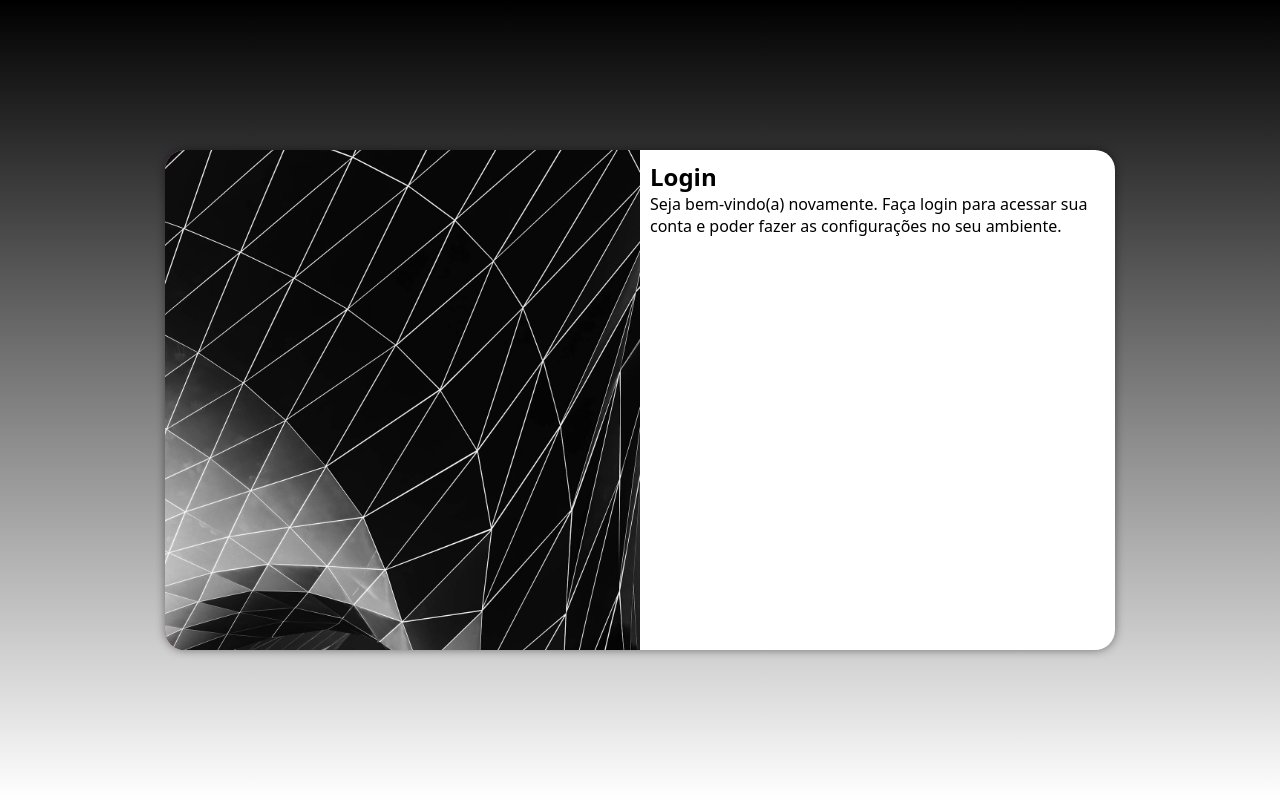
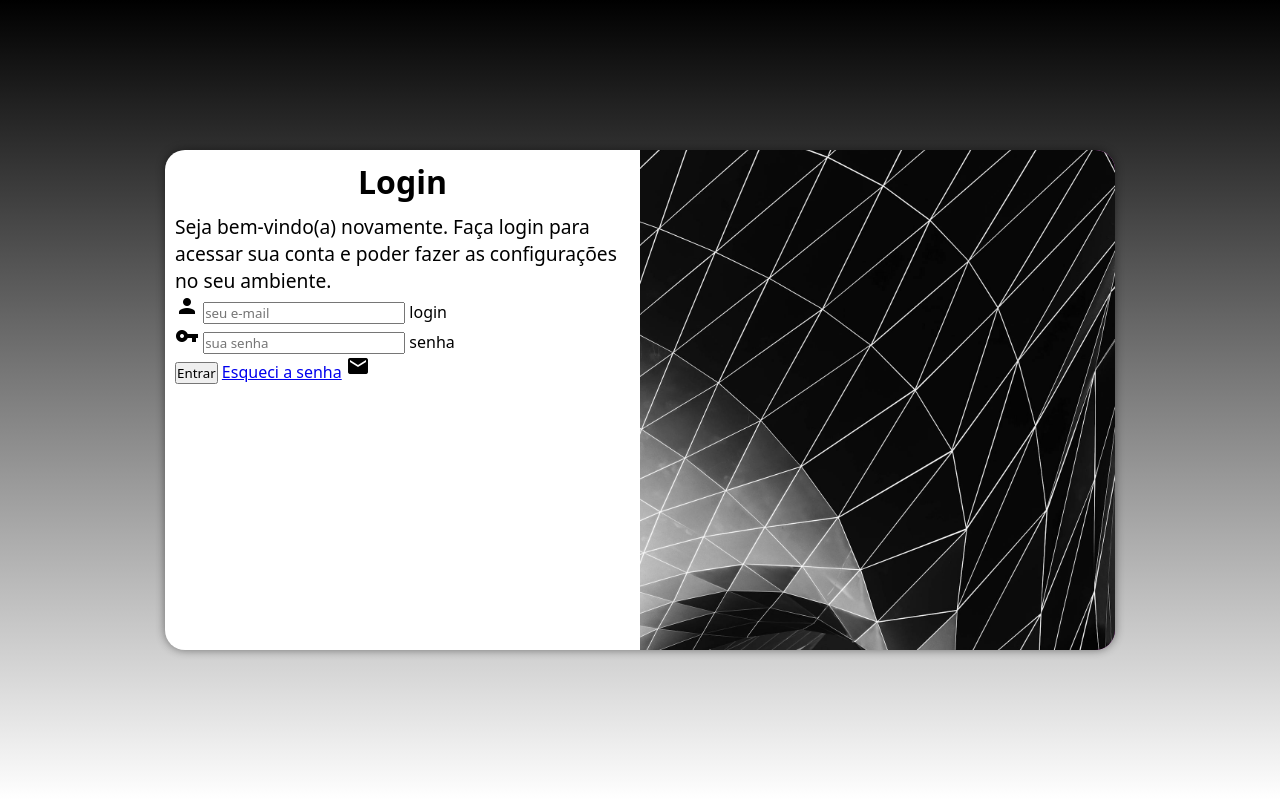
Before and after one commit to guimouraoo/projeto-login, a plain HTML site: page index.html in a window 1280 px wide. Drawn offline with Linux system fonts and the light colour scheme.

Commit message:
adicionei o formulário

```diff
--- a/estilos/mediaquery.css
+++ b/estilos/mediaquery.css
@@ -33,13 +33,21 @@
         }
 
         section#login > div#imagem {
-            float: left;
+            float: right;
             width: 50%;
             height: 100%;
         }
 
         section#login > div#formulario {
-            float: right;
+            float: left;
             width: 50%;
         }
+
+        div#formulario > h1 {
+            font-size: 2em;
+        }
+
+        div#formulario > p {
+            font-size: 1.2em;
+        }
 }
--- a/estilos/style.css
+++ b/estilos/style.css
@@ -49,3 +49,12 @@ section#login > div#formulario {
     display: block;
     padding: 10px;
 }
+
+div#formulario > h1 {
+    text-align: center;
+    margin-bottom: 10px;
+}
+
+div#formulario > p {
+    font-size: 0.8em;
+}
--- a/index.html
+++ b/index.html
@@ -4,6 +4,7 @@
     <meta charset="UTF-8">
     <meta name="viewport" content="width=device-width, initial-scale=1.0">
     <title>Login</title>
+    <link href="https://fonts.googleapis.com/icon?family=Material+Icons" rel="stylesheet">
     <link rel="stylesheet" href="estilos/style.css">
     <link rel="stylesheet" href="estilos/mediaquery.css">
 </head>
@@ -20,7 +21,28 @@
 
                 <p>Seja bem-vindo(a) novamente. Faça login para acessar sua conta e poder fazer as configurações no seu ambiente.</p>
 
-                <form action="login.php" method="post">
+                <form action="login.php" method="post" autocomplete="on">
+
+                    <div class="campo">
+
+                        <i class="material-icons">person</i>
+                        <input type="email" name="login" id="ilogin" placeholder="seu e-mail" autocomplete="email" required maxlength="30">
+
+                        <label for="ilogin">login</label>
+
+                    </div>
+
+                    <div class="campo">
+
+                        <i class="material-icons">vpn_key</i>
+                        <input type="password" name="senha" id="isenha" placeholder="sua senha" autocomplete="current-password" required minlength="8" maxlength="20">
+                        <label for="isenha">senha</label>
+
+                    </div>
+
+                    <input type="submit" value="Entrar">
+                    <a href="esqueci.html">Esqueci a senha</a>
+                    <i class="material-icons">mail</i>
 
                 </form>
 
```
